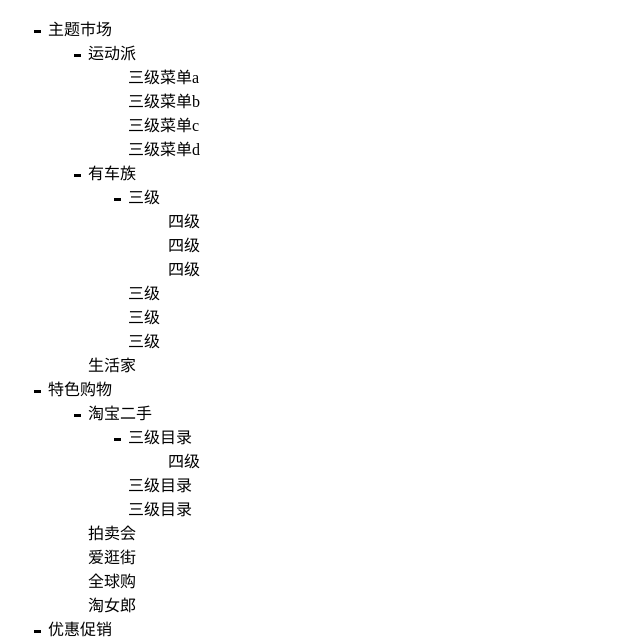
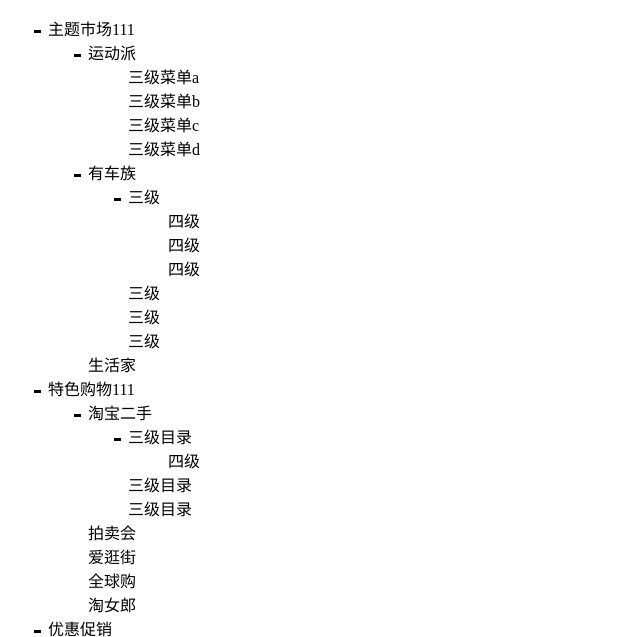
Before and after one commit to GGbin/myproject, a plain HTML site: page index.html in a window 1280 px wide. Shown: the top 637 px of the page, 0-640 px from the left. Drawn offline with Linux system fonts and the light colour scheme.

Commit message:
Update index.html

```diff
--- a/index.html
+++ b/index.html
@@ -14,7 +14,7 @@
 
 	<body>
 		<ul>
-			<li class="yiji">主题市场
+			<li class="yiji">主题市场111
 				<ul>
 					<li>运动派
 						<ul>
@@ -41,7 +41,7 @@
 					<li>生活家</li>
 				</ul>
 			</li>
-			<li class="yiji">特色购物
+			<li class="yiji">特色购物111
 				<ul>
 					<li>淘宝二手
 						<ul>
```
